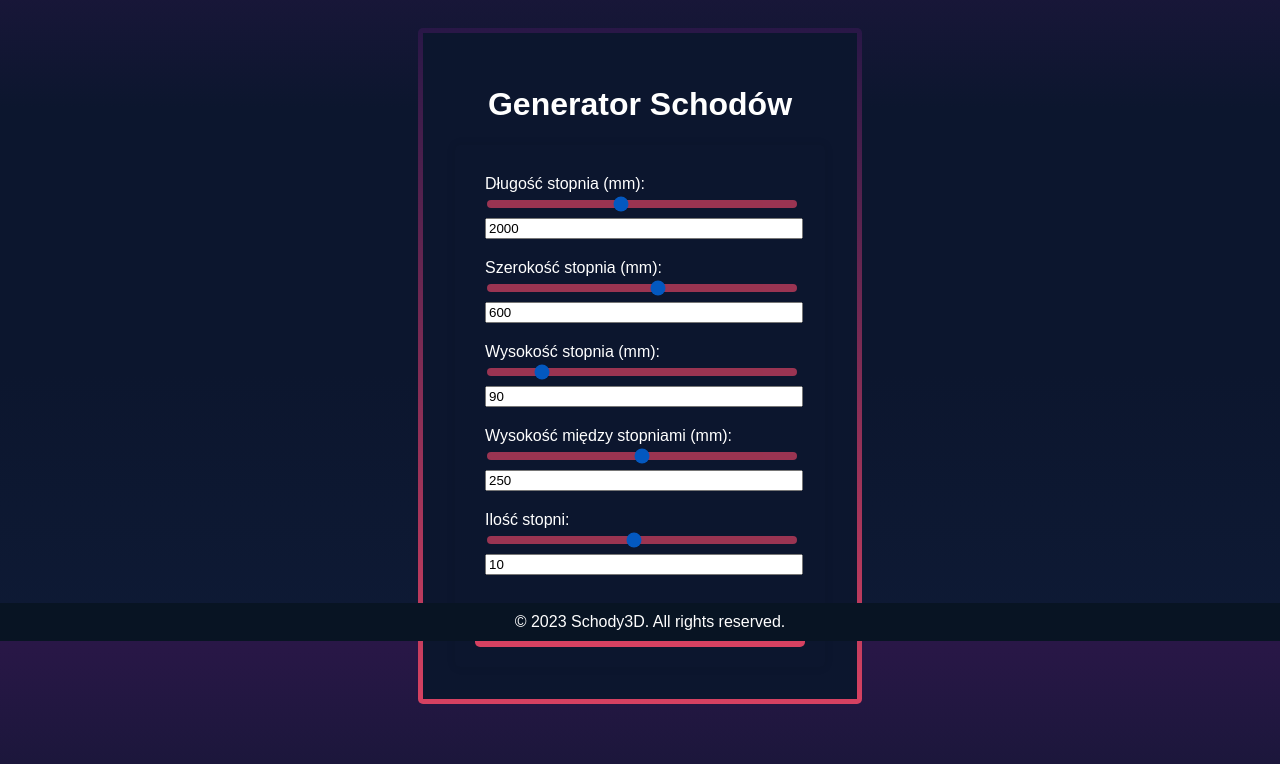
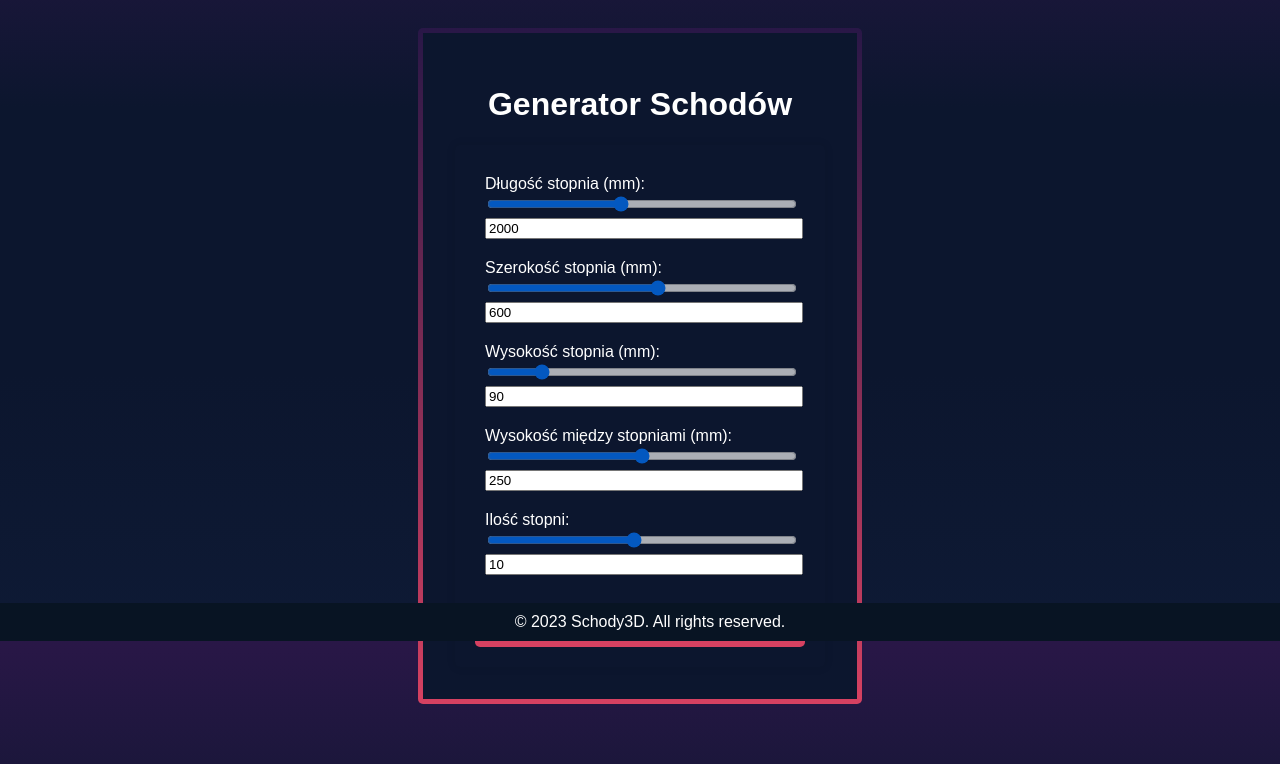
Before and after one commit to MagicznyFrank/Schody3D, a Flask app: page /views/create/ in a window 1280 px wide. Shown: the part 159-923 px from the top of the page. Run offline with Flask 3, Linux system fonts and the light colour scheme.

Commit message:
Working on formstyle

```diff
--- a/static/styles/styles.css
+++ b/static/styles/styles.css
@@ -288,7 +288,6 @@ td a:hover {
     background-color: #b5364c;
 }
 .input-group input[type="range"] {
-    -webkit-appearance: none;
     width: 100%;
     height: 8px;
     border-radius: 5px;
```
